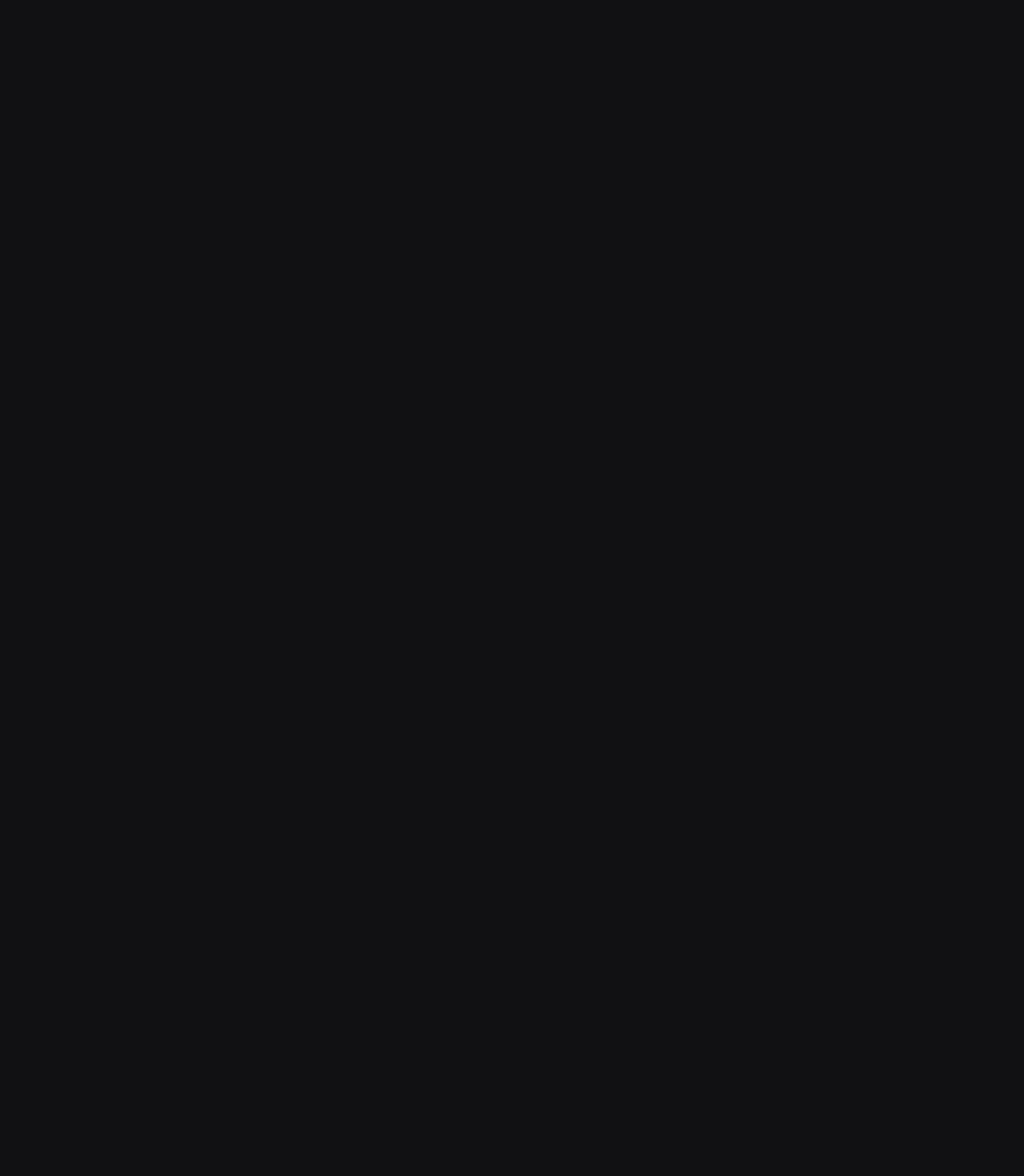
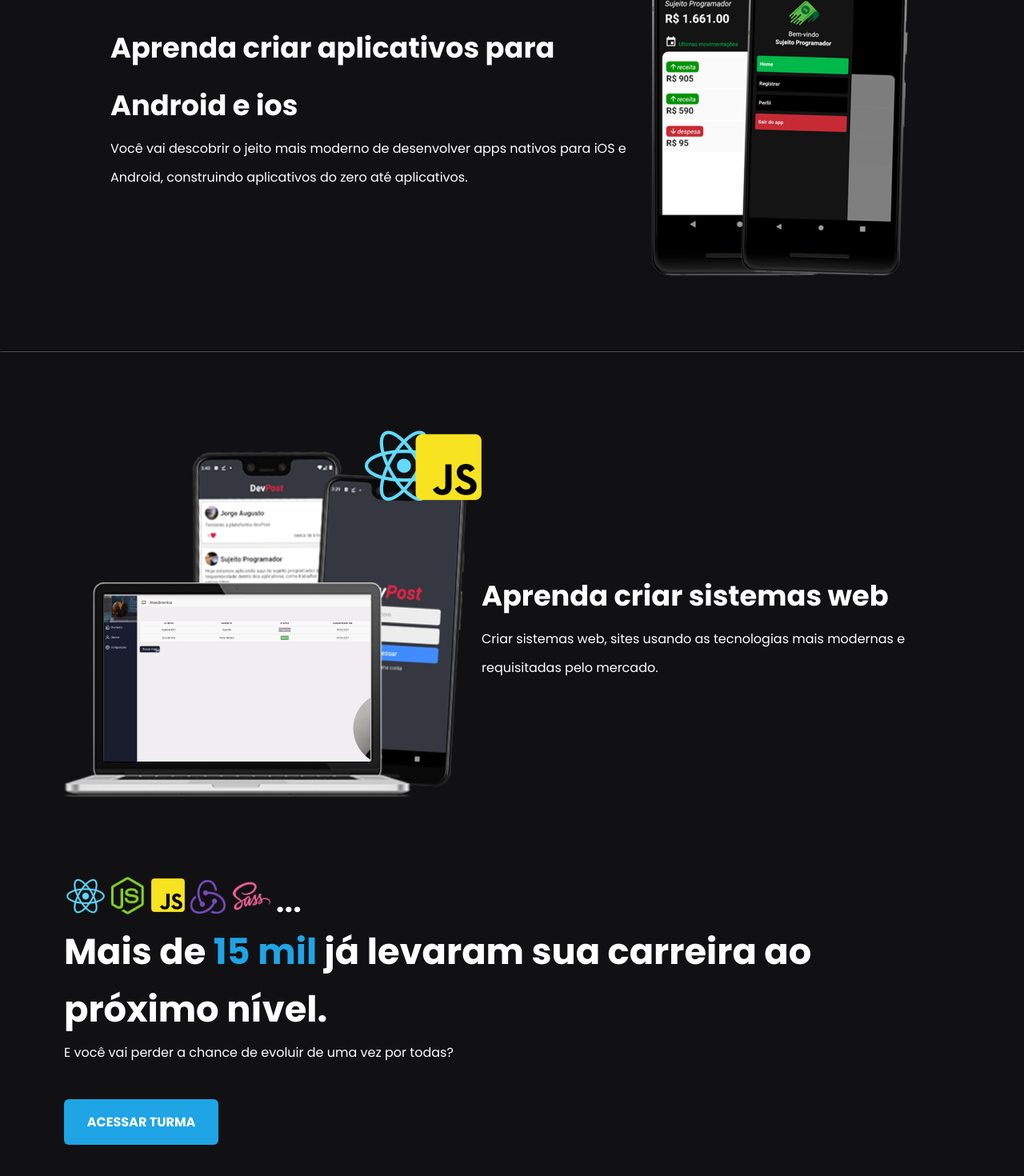
Before and after one commit to PedroMakengo/sujeito-portfolio, a Next.js app: page / in a window 1280 px wide. Shown: the part 1028-2498 px from the top of the page at 80% size. Before the commit the page ends 816 px from the top, so only its background shows below. Built offline with nearby package versions, Linux system fonts and the light colour scheme.

Commit message:
Trabalhando

```diff
--- a/package.json
+++ b/package.json
@@ -17,6 +17,7 @@
     "next": "13.2.4",
     "react": "18.2.0",
     "react-dom": "18.2.0",
+    "react-icons": "^4.8.0",
     "sass": "^1.60.0",
     "typescript": "5.0.3"
   }
--- a/src/pages/index.tsx
+++ b/src/pages/index.tsx
@@ -1,6 +1,10 @@
 import Head from 'next/head'
 
+import Image from 'next/image'
+
 import styles from '../styles/home.module.scss'
+
+import techsImage from '../../public/images/techs.svg'
 
 export default function Home() {
   return (
@@ -15,8 +19,9 @@
           <section className={styles.ctaText}>
             <h1>Levando você ao próximo nível!</h1>
             <span>
-              Uma plataforma com cursos qu evão do zero até o profissional na
-              prática, direto ao ponto
+              Uma plataforma com cursos que vão do zero até o profissional na
+              pratica, direto ao ponto aplicando o que usamos no mercado de
+              trabalho. 👊
             </span>
             <a href="">Começar Agora</a>
           </section>
@@ -25,6 +30,51 @@
             alt="Conteúdos Sujeito Programador"
           />
         </div>
+
+        <hr className={styles.divisor} />
+
+        <div className={styles.sectionContent}>
+          <section>
+            <h2>Aprenda criar aplicativos para Android e ios</h2>
+            <span>
+              Você vai descobrir o jeito mais moderno de desenvolver apps
+              nativos para iOS e Android, construindo aplicativos do zero até
+              aplicativos.
+            </span>
+          </section>
+          <img
+            src="/images/financasApp.png"
+            alt="Conteúdos desenvolvimento de APP"
+          />
+        </div>
+
+        <hr className={styles.divisor} />
+
+        <div className={styles.sectionContent}>
+          <img
+            src="/images/webDev.png"
+            alt="Conteúdos desenvolvimento de aplicações web"
+          />
+          <section>
+            <h2>Aprenda criar sistemas web</h2>
+            <span>
+              Criar sistemas web, sites usando as tecnologias mais modernas e
+              requisitadas pelo mercado.
+            </span>
+          </section>
+        </div>
+
+        <div className={styles.nextLevelContent}>
+          <Image src={techsImage} alt="Tecnologias" />
+          <h2>
+            Mais de <span className={styles.alunos}>15 mil</span> já levaram sua
+            carreira ao próximo nível.
+          </h2>
+          <span>
+            E você vai perder a chance de evoluir de uma vez por todas?
+          </span>
+          <a href="">Acessar turma</a>
+        </div>
       </main>
     </>
   )
--- /dev/null
+++ b/src/pages/posts/styles.module.scss
@@ -0,0 +1,76 @@
+.container {
+  max-width: 1120px;
+  margin: 0 auto;
+  padding: 0 2rem;
+}
+
+.posts {
+  max-width: 720px;
+  margin: 5rem auto;
+
+  a {
+    display: block;
+
+    & + a {
+      margin-top: 2rem;
+      padding-top: 2rem;
+    }
+
+    time {
+      font-size: 1rem;
+      display: flex;
+      align-items: center;
+      color: var(--gray-200);
+    }
+
+    img {
+      max-width: 100%;
+      max-height: 410px;
+      border: 2px solid var(--bg-900);
+      border-image: linear-gradient(95deg, #31b4d0, transparent) 1;
+    }
+
+    strong {
+      display: block;
+      font-size: 1.5rem;
+      margin: 1rem 0;
+      line-height: 2rem;
+
+      color: var(--white);
+      transition: color 0.3s;
+    }
+
+    p {
+      color: var(--white);
+      margin-top: 0.5rem;
+      line-height: 1.62rem;
+    }
+
+    &:hover strong {
+      color: var(--blue-900);
+    }
+  }
+}
+
+.buttonNavigate {
+  margin-top: 2rem;
+  display: flex;
+  align-items: center;
+  justify-content: space-between;
+  flex-direction: row;
+
+  div {
+    display: flex;
+    flex-direction: row;
+  }
+
+  button {
+    margin: 0 5px;
+    border: 0;
+    background: var(--blue-900);
+    color: var(--white);
+    display: flex;
+    border-radius: 5px;
+    padding: 0.5rem;
+  }
+}
--- a/src/styles/home.module.scss
+++ b/src/styles/home.module.scss
@@ -43,9 +43,157 @@
     margin-top: 2.5rem;
     border-radius: 7px;
 
-    width: 45%;
+    width: 55%;
 
     color: var(--white);
     font-weight: bold;
+    text-transform: uppercase;
   }
 }
+
+.divisor {
+  width: 100%;
+  bottom: 0;
+  height: 1;
+  border-color: var(--gray-200);
+}
+
+.sectionContent {
+  margin: 5.5rem auto;
+  max-width: 1120px;
+  display: flex;
+  justify-content: center;
+  align-items: center;
+
+  section {
+    max-width: 670px;
+  }
+
+  img {
+    max-width: 550px;
+  }
+
+  h2 {
+    font-size: 2.2rem;
+    line-height: 4.5rem;
+    font-weight: 900;
+    margin-top: 2.2rem;
+    color: var(--white);
+  }
+
+  span {
+    font-size: 1rem;
+    line-height: 2.25rem;
+    color: var(--white);
+  }
+}
+
+.nextLevelContent {
+  max-width: 1120px;
+  margin: 6rem auto;
+
+  display: flex;
+  flex-direction: column;
+
+  align-items: flex-start;
+  justify-content: space-between;
+
+  h2 {
+    font-size: 2.8rem;
+    line-height: 4.5rem;
+    font-weight: 900;
+    color: var(--white);
+
+    span {
+      font-size: 2.8rem;
+      line-height: 4.5rem;
+      font-weight: 900;
+      color: var(--blue-900);
+    }
+  }
+  span {
+    font-size: 1rem;
+    line-height: 2.25rem;
+    color: var(--white);
+  }
+
+  a {
+    background-color: var(--blue-900);
+    border: 0;
+    padding: 1rem 1.8rem;
+    margin-top: 2.5rem;
+    border-radius: 6px;
+    font-weight: bold;
+    color: var(--white);
+
+    text-transform: uppercase;
+  }
+}
+
+@media (max-width: 1095px) {
+  .container {
+    .containerHeader {
+      padding: 0 2rem;
+
+      button {
+        display: block;
+      }
+    }
+
+    img {
+      max-width: 600px;
+    }
+
+    div h1 {
+      font-size: 3rem;
+    }
+    div h2 {
+      font-size: 2.3rem;
+
+      span {
+        font-size: 2.3;
+      }
+    }
+
+    .sectionContent,
+    .nextLevelContent {
+      padding: 0 2rem;
+    }
+  }
+}
+
+@media (max-width: 950px) {
+  .container {
+    .containerHeader {
+      flex-direction: column;
+
+      button {
+        width: 100%;
+        display: flex;
+        justify-content: center;
+        align-items: center;
+      }
+    }
+
+    div img {
+      max-width: 500px;
+    }
+
+    div h1 {
+      font-size: 3rem;
+    }
+
+    h2 {
+      font-size: 1rem;
+    }
+
+    .sectionContent {
+      flex-direction: column;
+
+      img {
+        margin-top: 2rem;
+        max-width: 400px;
+      }
+    }
+  }
+}
```
Also changed, not shown: src/pages/posts/index.tsx (added, +81 -0 lines), public/images/thumb.png (added), 1 other file (tests, documents, lock files or other folders).
